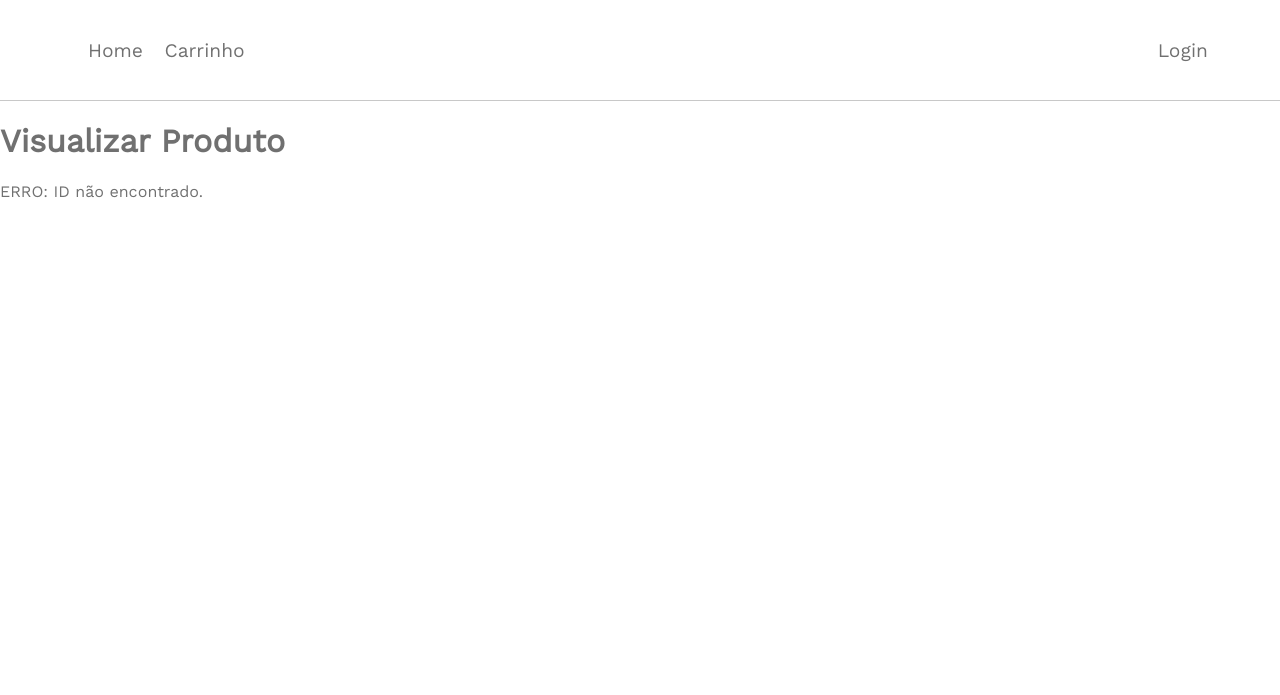
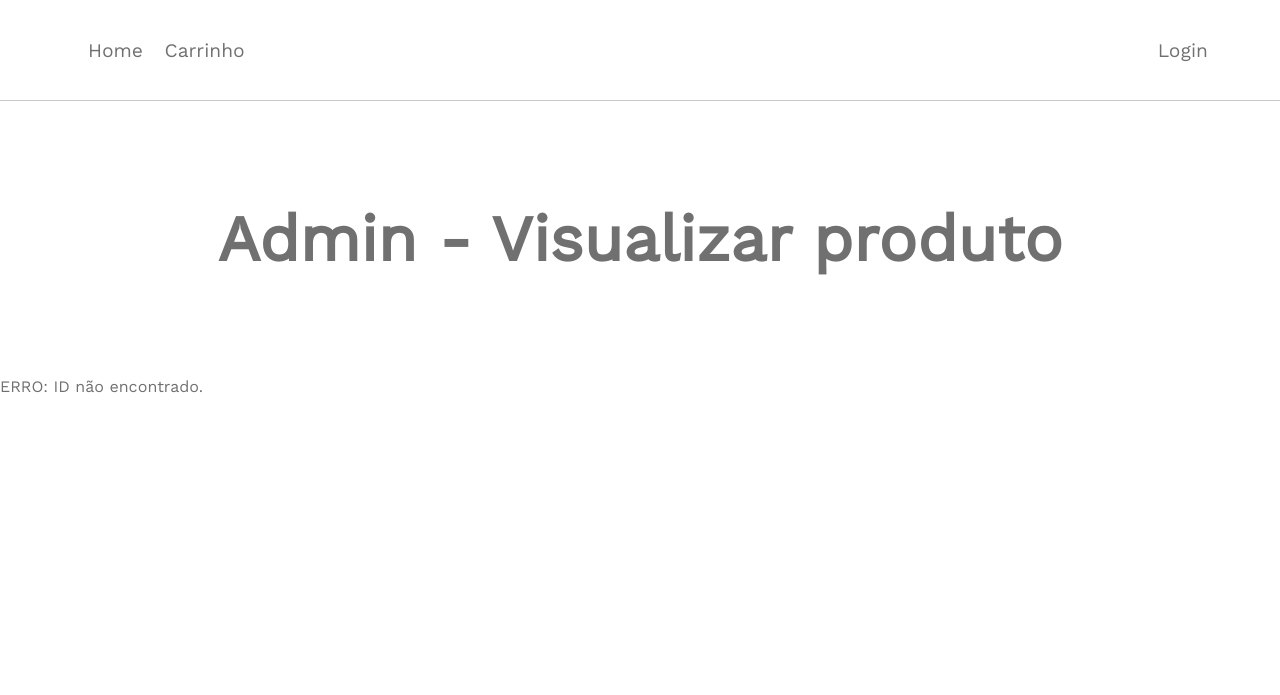
Before and after one commit to LuanContarin/Cinderela, a PHP site: page /visualizar.php in a window 1280 px wide. Shown: the top 695 px of the page. Run offline with PHP 8.4, Linux system fonts and the light colour scheme.

Commit message:
visualizar produto

```diff
--- a/editar.php
+++ b/editar.php
@@ -155,8 +155,7 @@
     <tr>
       <td></td>
       <td>
-        <input type='submit' value='Salvar Mudanças' class='btn btn-primary' />
-        <a href='produtos.php' class='btn btn-danger'>Voltar</a>
+        <input type='submit' value='Salvar Mudanças' class='admin-btn' />
       </td>
     </tr>
   </table>
--- a/visualizar.php
+++ b/visualizar.php
@@ -3,10 +3,11 @@
 require "conexion.php";
 ?>
 
-<div class="container">
-  <div class="page-header">
-    <h1>Visualizar Produto</h1>
-  </div>
+ <div class="tac" style="margin: 100px;font-size: 2em;">
+  <h1>Admin - Visualizar produto</h1>
+</div>
+<div class="table-wrapper-wrapper">
+  <div class="table-wrapper">
 <?php
 
 $id=isset($_GET['id']) ? $_GET['id'] : die('ERRO: ID não encontrado.');
@@ -45,7 +46,7 @@
 
     <!-- HTML visualizar -->
 
-<table class='table table-hover table-responsive table-bordered'>
+<table style="width: 100%">
   <tr>
     <td>Imagem</td>
     <td><?php echo htmlspecialchars($row['imagem'], ENT_QUOTES);  ?></td>
@@ -80,10 +81,12 @@
   <tr>
     <td></td>
     <td>
-      <a href='produtos.php' class='btn btn-danger'>Voltar</a>
+      <a href='produtos.php' class='admin-btn'>Voltar</a>
   </td>
   </tr>
 </table>
+</div>
+</div>
 </div>
 
 <?php
```
